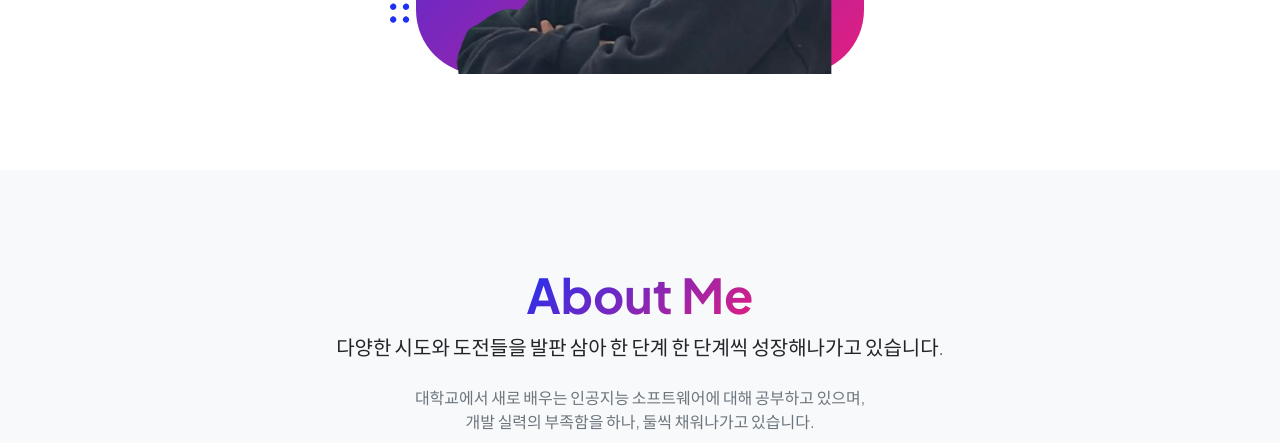
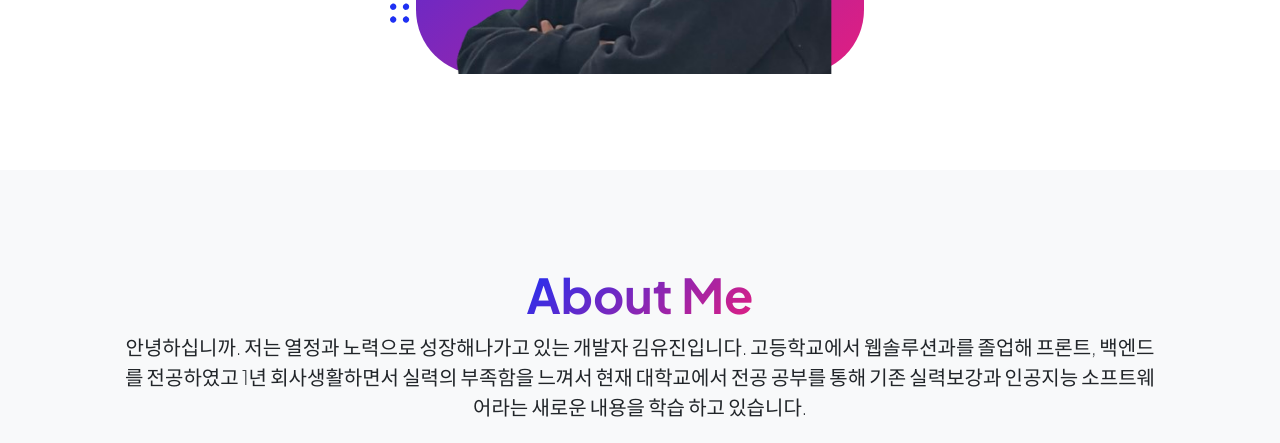
Before and after one commit to Winni-Lina/Winni-Lina.github.io, a plain HTML site: page index.html in a window 1280 px wide. Shown: the part 921-1364 px from the top of the page. Drawn offline with nearby package versions, Linux system fonts and the light colour scheme.

Commit message:
Update index.html

```diff
--- a/index.html
+++ b/index.html
@@ -185,7 +185,7 @@
                         <div class="col-xxl-8">
                             <div class="text-center my-5">
                                 <h2 class="display-5 fw-bolder"><span class="text-gradient d-inline">About Me</span></h2>
-                                <p class="lead fw-light mb-4">다양한 시도와 도전들을 발판 삼아 한 단계 한 단계씩 성장해나가고 있습니다.</p>
+                                <p class="lead fw-light mb-4">안녕하십니까. 저는 열정과 노력으로 성장해나가고 있는 개발자 김유진입니다.  고등학교에서 웹솔루션과를 졸업해 프론트, 백엔드를 전공하였고 1년 회사생활하면서 실력의 부족함을 느껴서 현재 대학교에서 전공 공부를 통해 기존 실력보강과 인공지능 소프트웨어라는 새로운 내용을 학습 하고 있습니다.</p>
                                 <p class="text-muted">대학교에서 새로 배우는 인공지능 소프트웨어에 대해 공부하고 있으며, <br>개발 실력의 부족함을 하나, 둘씩 채워나가고 있습니다.</p>
                                 <div class="d-flex justify-content-center fs-2 gap-4">
                                     <a class="text-gradient" href="https://github.com/Winni-Lina"><i class="bi bi-github"></i></a>
```
